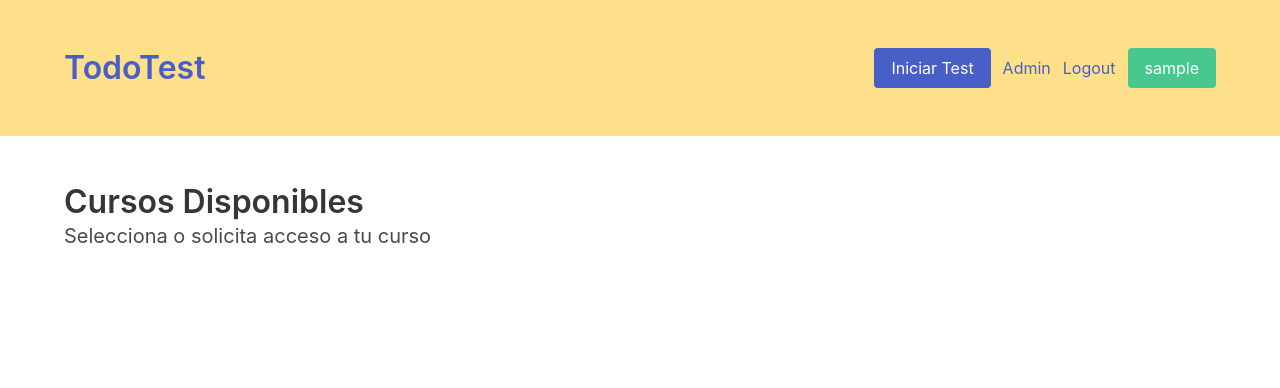
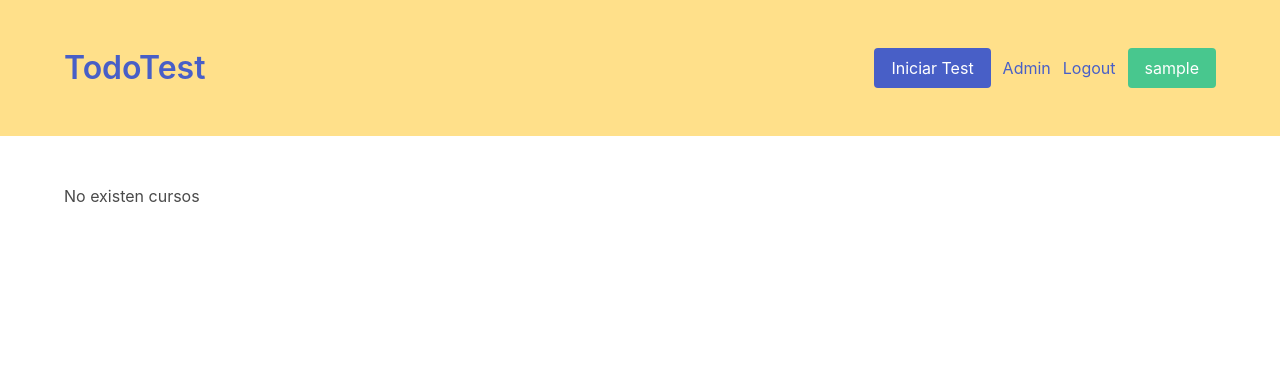
Before and after one commit to davidbermudez/django-question, a Django app: page /init in a window 1280 px wide. Shown: the top 388 px of the page. Run offline with Django 3.2, Linux system fonts and the light colour scheme; the visitor is signed in with stand-in values (Sample User, id 1); some libraries are stand-ins or nearby versions.

Commit message:
add minimal changes

```diff
--- a/app/settings.py
+++ b/app/settings.py
@@ -25,6 +25,7 @@
 DEBUG = True
 
 ALLOWED_HOSTS = []
+
 
 # Application definition
 
--- a/requirements.txt
+++ b/requirements.txt
@@ -1,3 +1,4 @@
 Django>=3.0,<4.0
 psycopg2>=2.8
 django-bulma>=0.8.3
+django-allauth>=0.51.0
--- a/templates/index.html
+++ b/templates/index.html
@@ -2,6 +2,7 @@
 {% block title %}Inicio{% endblock %}
 {% block content %}
 
+{% if courses|length  != 0 %}
     <h1 class="title">Cursos Disponibles</h1>
     <h2 class="subtitle">Selecciona o solicita acceso a tu curso</h2>
     {% for course in courses %}
@@ -41,4 +42,7 @@
         </footer>
     </div>
     {% endfor %}
+{% else %}
+    <p>No existen cursos</p>
+{% endif %}
 {% endblock content %}
```
Lines whose indentation alone changed are shown as unchanged.
